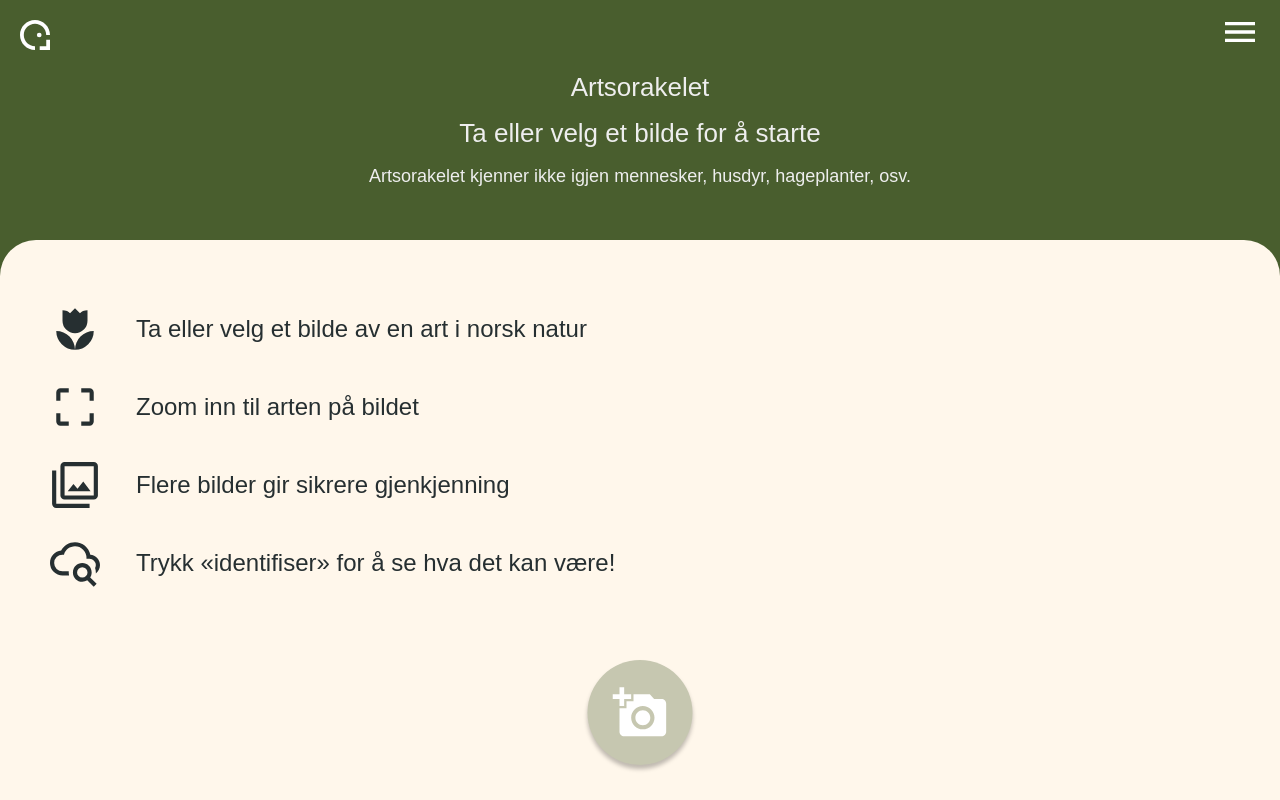
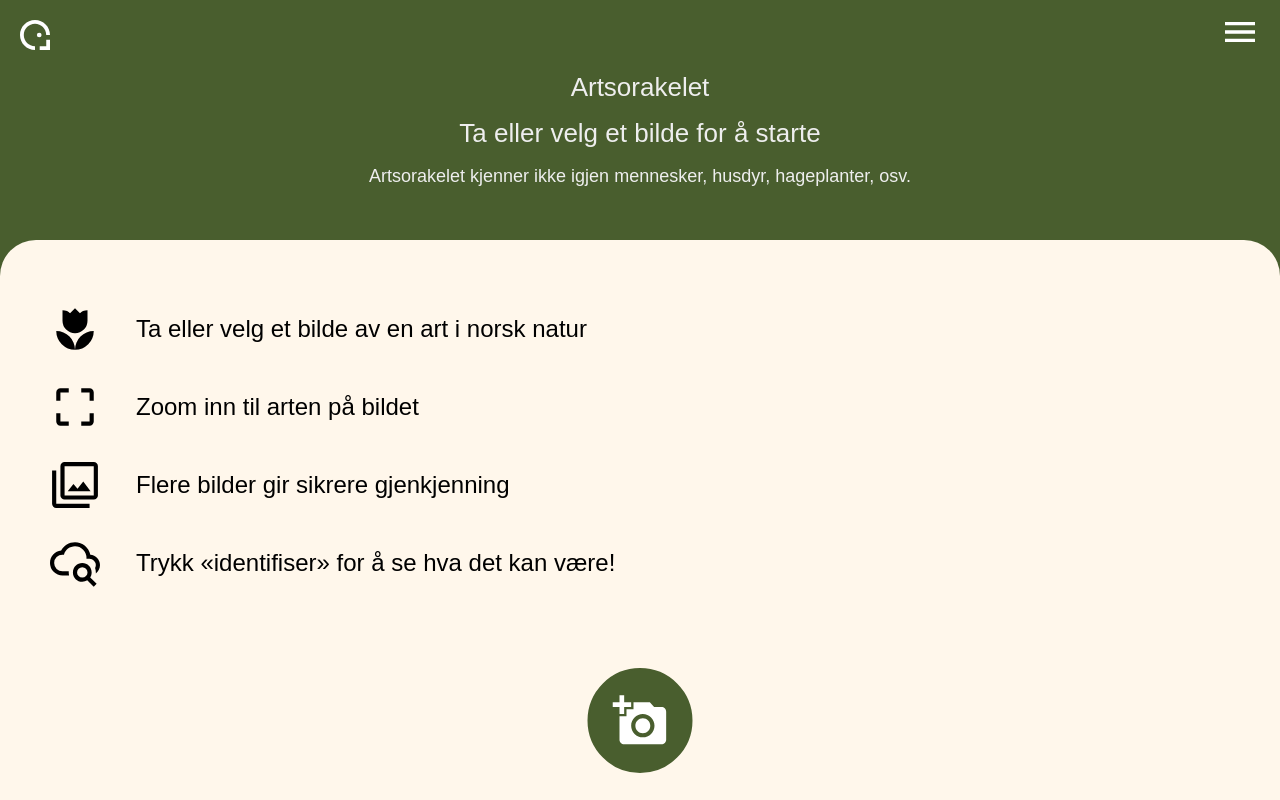
Before and after one commit to Artsdatabanken/orakel_web, a React (Create React App) app: page / in a window 1280 px wide. Built offline with nearby package versions, Linux system fonts and the light colour scheme.

Commit message:
start introducing button system, also correct mark-up. Buttons must BE buttons. (UU)

```diff
--- a/src/App.css
+++ b/src/App.css
@@ -3,11 +3,9 @@
 @import url('https://fonts.googleapis.com/css2?family=Space+Mono:wght@400;700&display=swap');
 
 /*
-
-
 v beige der hvit på forsiden (bg)
 v Sommergress mørk der organge, (evnt. bittelitt mørekere om vi må)
-- rød/grønn knapp korall + vintergrønn
+v rød/grønn knapp korall + vintergrønn
 - knappesystem rigget til artsobs
 - stripp skygger
 - helene grubler på bue på hovedseksjon
@@ -22,11 +20,17 @@
 
 */
 :root {
+  /* Accent colour chart */
+  --summer-grass-green: #495e2e;
+  --summer-grass-green-80: #a3ae96;
+  --summer-grass-green-50: #c6c7b0;
+  --summer-grass-green-10: #f3f5f2;
+
+  /* ADB Profile */
   --font-chivo: 'Chivo', sans-serif;
   --font-space: 'Space Mono', sans-serif;
   --overlay-color: pink;
-  --summer-grass-green: #495e2e;
-  --summer-grass-green-50: #c6c7b0;
+
   --coral-light: #e55440;
   --coral-dark: #cf3e1c;
   --winter-green-dark: #007759;
@@ -34,8 +38,22 @@
   --sand-50: #FFF7EB; /* Header + footer + toppelementbokser*/
   --sand-10: #FFFCF7; /* Ny bg-farge*/
   --fresh-water-blue:#005B72;
+  --fresh-water-blue-light: #0283a1; /* Ferskvannblå*/
   --info:var(--fresh-water-blue);
-
+  --base-size:8px;
+  --gap:var(--base-size);
+  --focus-border-width: 2px;
+  --button-font-size: 16px;
+  --icon-size: 18px;
+  --border-radius: 30px;
+  --padding-horisontal: 22px;
+  --padding-vertical: 14px;
+  --border-width: 2px;
+  --focus-border-width: 3px;
+  --icon-button-size: 40px;
+  --focus-color: var(--summer-grass-green);
+  --focus-outline:var(--focus-border-width) solid var(--focus-color);
+  --body-color:var(--ocean-dark);
 }
 
 :root *:focus {
@@ -43,15 +61,25 @@
 }
 
 .lightmode {
-  --primary-clr: var(--summer-grass-green-50);
   --bg-clr: var(--summer-grass-green);
   --box-clr: var(--sand-50);
+  /* Buttons */
+  --primary-clr: var(--summer-grass-green);
+  --text-clr-on-primary:#fff;
+
+  --secondary-clr: var(--summer-grass-green-50);
+  --text-clr-on-secondary:var(--body-color);
+
+  --primary-color-hover: var(--summer-grass-green-80);
+  --secondary-color-hover: var(--summer-grass-green-10);
+
+  /* Other stuff */
+
   --tick-clr: #fff;
   --text-clr: var(--ocean-dark);
-  --text-clr-on-primary: #fff;
   --danger: var(--coral-dark);
   --ok: var(--winter-green-dark);
-  color: var(--text-clr);
+  --color: var(--text-clr);
 }
 
 .darkmode {
@@ -118,6 +146,100 @@
   padding-top: constant(safe-area-inset-top);
   padding-top: env(safe-area-inset-top);
 }
+
+/* BUTTONS */
+/* Based on design system in AO3. */
+
+button:focus-visible,
+button:focus:not(:focus-visible),
+.primary:focus,
+.secondary:focus,
+.text-button:focus,
+.ghost:focus {
+    outline: var(--focus-outline);
+    border-color: var(--box-clr);
+}
+
+button:hover {
+  cursor: pointer;
+}
+
+button,
+.btn {
+  padding: var(--padding-vertical) var(--padding-horisontal);
+  border-radius: var(--border-radius);
+  border-width: var(--border-width);
+  border-style: solid;
+  box-sizing: border-box;
+  font-size: var(--button-font-size);
+  line-height: var(--button-font-size);
+  margin: var(--gap);
+  margin-left: 0;
+}
+
+.btn svg {
+height: 1.3em;
+}
+
+.btn > span {
+flex-grow: 1;
+padding: 1rem;
+}
+
+.primary {
+  background-color: var(--primary-clr);
+  color: var(--text-clr-on-primary);
+  border-color: var(--primary-clr);
+}
+
+.primary:hover,
+.primary:active {
+    background: var(--primary-color-hover);
+    border-color: var(--primary-color-hover);
+}
+
+.secondary {
+  background-color: var(--secondary-clr);
+  color: var(--text-clr-on-secondary);
+  border-color: var(--secondary-clr);
+}
+
+.secondary:hover,
+.secondary:active {
+    background: var(--secondary-color-hover);
+    border-color: var(--secondary-color-hover);
+}
+
+.newImageButton {
+  font-size: 3.5rem;
+  width: 1.5em;
+  height: 1.5em;
+  border-radius: 50%;
+  position: absolute;
+  transform-origin: center;
+  transform: translateX(-50%);
+}
+
+.galleryButton {
+  display: flex;
+  align-items: center;
+  justify-content: center;
+  font-size: 2.2rem;
+  width: 1.5em;
+  height: 1.5em;
+  border-radius: 50%;
+  box-shadow: 0 0.2rem 0.2rem rgba(0, 0, 0, 0.25);
+  position: absolute;
+  margin-left: -5rem;
+  margin-top: 2rem;
+  transform-origin: center;
+  transform: translateX(-50%);
+}
+
+.hidden.bottomButtons {
+  display: none;
+}
+/* OTHER STUFF */
 
 .bottom-section::after {
   content: "";
@@ -285,39 +407,6 @@
   will-change: transform;
 }
 
-.newImageButton {
-  display: flex;
-  align-items: center;
-  justify-content: center;
-  font-size: 3.5rem;
-  width: 1.5em;
-  height: 1.5em;
-  border-radius: 50%;
-  position: absolute;
-  box-shadow: 0 0.2rem 0.2rem rgba(0, 0, 0, 0.25);
-  transform-origin: center;
-  transform: translateX(-50%);
-}
-
-.galleryButton {
-  display: flex;
-  align-items: center;
-  justify-content: center;
-  font-size: 2.2rem;
-  width: 1.5em;
-  height: 1.5em;
-  border-radius: 50%;
-  box-shadow: 0 0.2rem 0.2rem rgba(0, 0, 0, 0.25);
-  position: absolute;
-  margin-left: -5rem;
-  margin-top: 2rem;
-  transform-origin: center;
-  transform: translateX(-50%);
-}
-
-.hidden.bottomButtons {
-  display: none;
-}
 
 .littleSpinner {
   box-sizing: border-box;
@@ -334,11 +423,8 @@
   animation: spin 1s linear infinite;
 }
 
-.primary {
-  background-color: var(--primary-clr);
-  border-color: var(--text-clr-on-primary);
-  color: var(--text-clr-on-primary);
-}
+
+
 
 input {
   opacity: 0;
@@ -416,37 +502,7 @@
   z-index: 2;
 }
 
-.btn {
-  border: 0.15em solid;
-  box-shadow: 0 0.15rem 0.15rem rgba(0, 0, 0, 0.25);
-  border-radius: 1em;
-  height: 2em;
-  font-size: 1.3rem;
-  padding: 0.5em 1em;
-  display: flex;
-  align-items: center;
-  justify-content: center;
-  cursor: pointer;
-  text-decoration: none;
-  margin: 0.2em;
-}
 
-.id.btn {
-  padding: 0 2em;
-}
-
-.reset.btn {
-  padding: 0 1em;
-}
-
-.btn svg {
-  height: 1.3em;
-}
-
-.btn > span {
-  flex-grow: 1;
-  padding: 1rem;
-}
 
 .cropContainer {
   position: absolute;
--- a/src/App.js
+++ b/src/App.js
@@ -288,14 +288,13 @@
           }
         >
           {inputStage && !!croppedImages.length && (
-            <div className="top-btn" onClick={getId} tabIndex="0">
-              <div className="btn id primary">Identifiser</div>
-            </div>
+            <button className="btn id primary" onClick={getId} tabIndex="0">
+              Identifiser
+            </button>
           )}
 
           {resultStage && (
-            <div className="top-btn">
-              <div
+              <button
                 className="btn reset primary"
                 onClick={resetImages}
                 tabIndex="0"
@@ -305,10 +304,9 @@
                     fill="currentColor"
                     d="M9,3V4H4V6H5V19A2,2 0 0,0 7,21H17A2,2 0 0,0 19,19V6H20V4H15V3H9M7,6H17V19H7V6M9,8V17H11V8H9M13,8V17H15V8H13Z"
                   />
-                </svg>
+                </svg> Tøm utvalg
                 {/* <ReplayIcon /> */}
-              </div>
-            </div>
+              </button>
           )}
 
           {resultStage && !!predictions.length && (
@@ -334,9 +332,9 @@
 
           <div className={"bottomButtons " + (inputStage ? "" : "hidden")}>
 
-            <div
+            <button
               className="bottomButton newImageButton primary clickable"
-              tabIndex="0"
+
             >
               <AddAPhotoIcon style={{ fontSize: ".8em" }} />
               <input
@@ -345,7 +343,8 @@
                 id="uploaderImages"
                 onChange={uploadMore.bind(this, "uploaderImages")}
               />
-            </div>
+            </button>
+
           </div>
         </div>
       </div>
```
